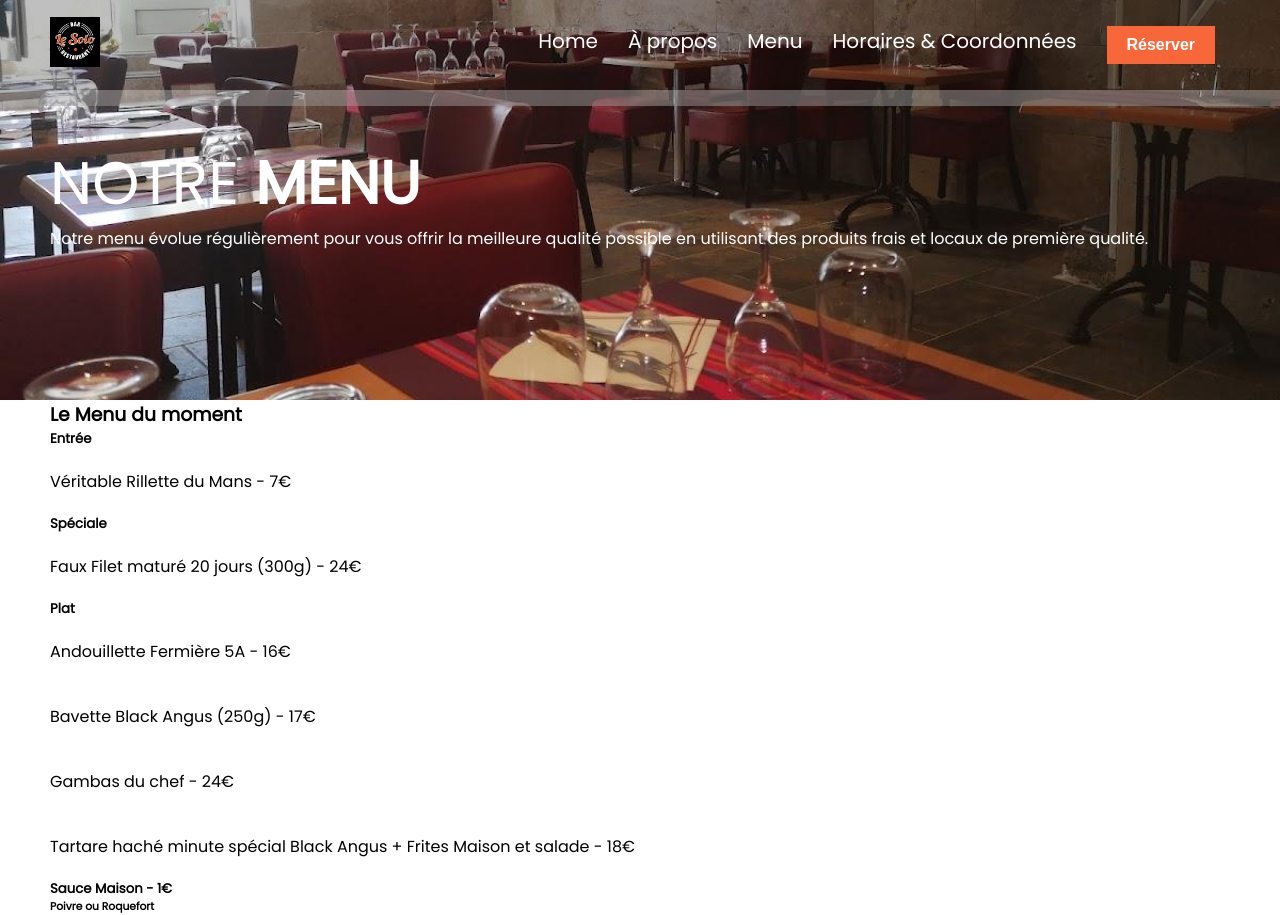
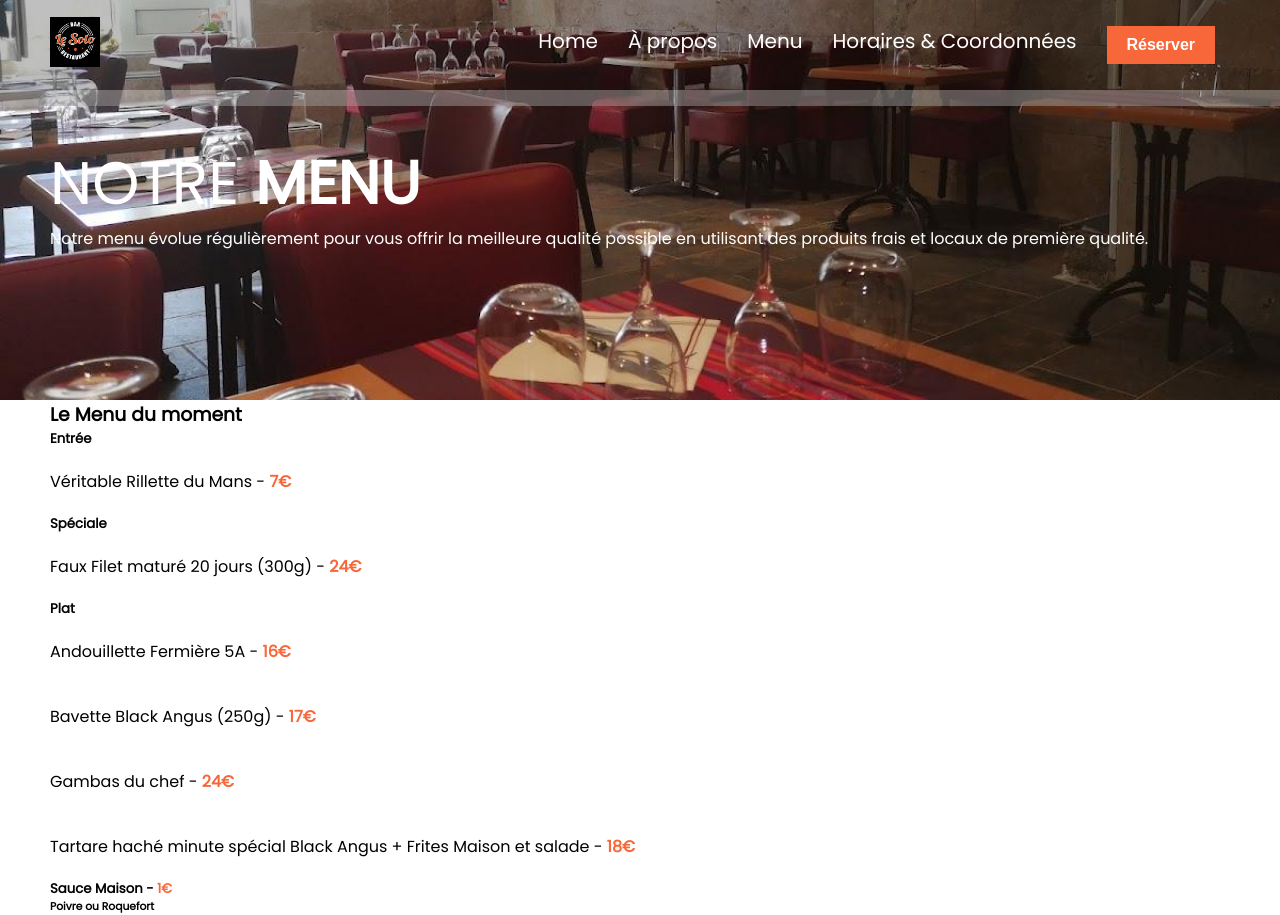
Before and after one commit to SElizaWhi/bar-le-solo, a React (Create React App) app: page /menu in a window 1280 px wide. Built offline with nearby package versions, Linux system fonts and the light colour scheme.

Commit message:
emphasis

```diff
--- a/src/pages/Menu/MenuOfTheDay/MenuOfTheDay.js
+++ b/src/pages/Menu/MenuOfTheDay/MenuOfTheDay.js
@@ -10,15 +10,15 @@ const MenuOfTheDay = () => {
           <div className="about-info-content">
             <h3>Le Menu du moment</h3>
             <h5>Entrée</h5>
-            <p>Véritable Rillette du Mans - 7€</p>
+            <p>Véritable Rillette du Mans - <span className="special-word">7€</span></p>
             <h5>Spéciale</h5>
-            <p>Faux Filet maturé 20 jours (300g) - 24€</p>
+            <p>Faux Filet maturé 20 jours (300g) - <span className="special-word">24€</span></p>
             <h5>Plat</h5>
-            <p>Andouillette Fermière 5A - 16€</p>
-            <p>Bavette Black Angus (250g) - 17€</p>
-            <p>Gambas du chef - 24€</p>
-            <p>Tartare haché minute spécial Black Angus + Frites Maison et salade - 18€</p>
-            <h5>Sauce Maison - 1€</h5>
+            <p>Andouillette Fermière 5A - <span className="special-word">16€</span></p>
+            <p>Bavette Black Angus (250g) - <span className="special-word">17€</span></p>
+            <p>Gambas du chef - <span className="special-word">24€</span></p>
+            <p>Tartare haché minute spécial Black Angus + Frites Maison et salade - <span className="special-word">18€</span></p>
+            <h5>Sauce Maison - <span className="special-word">1€</span></h5>
             <h6>Poivre ou Roquefort</h6>
           </div>
         </div>
```
